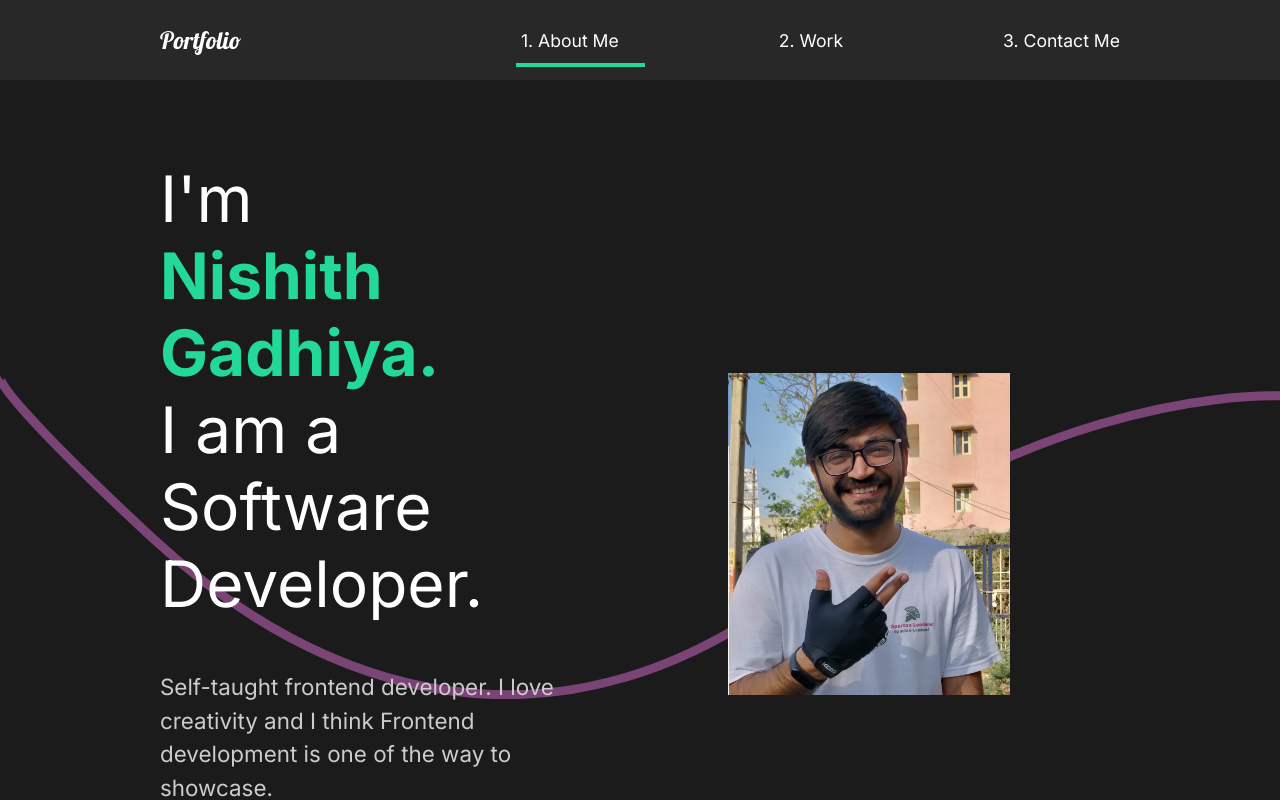
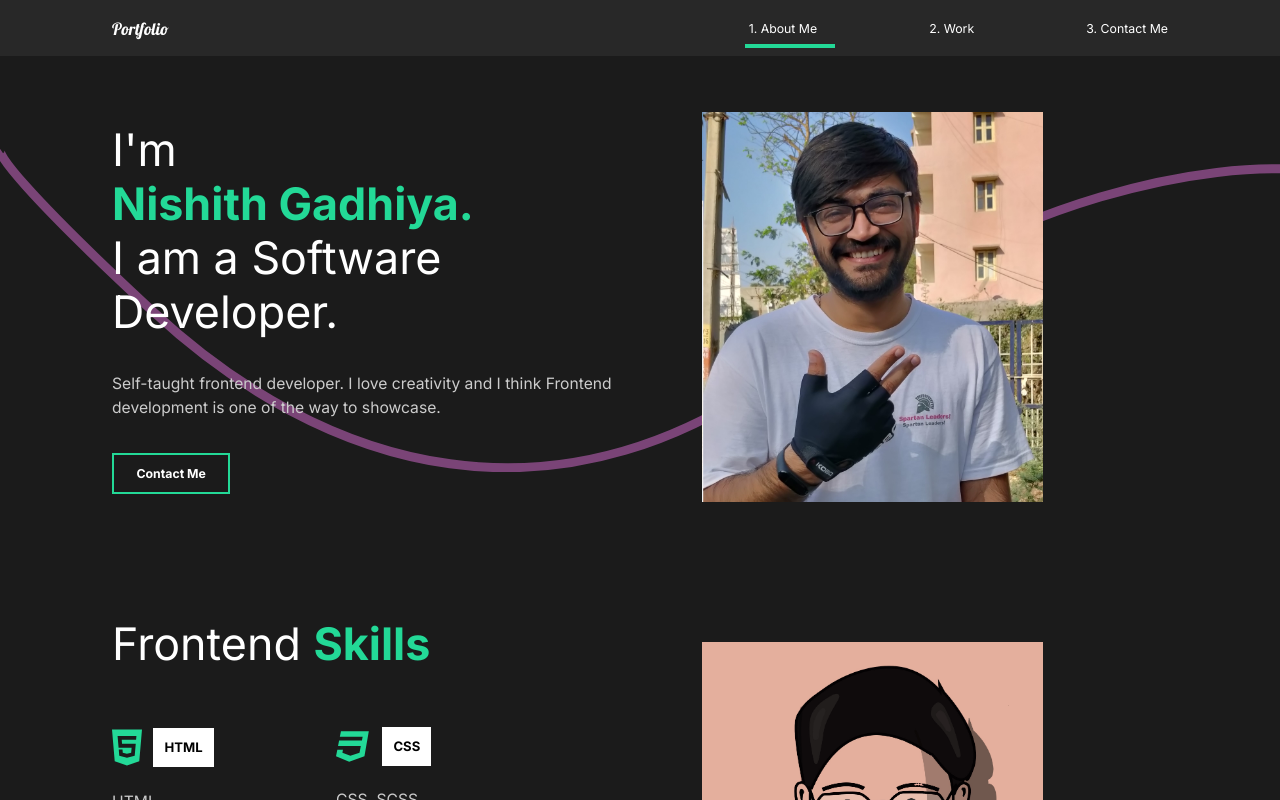
Before and after one commit to nishithgadhiya/react-portfolio, a React (Create React App) app: page / in a window 1280 px wide. Shown: the top 800 px of the page. Built offline with nearby package versions, Linux system fonts and the light colour scheme.

Commit message:
updated GlobalStyle.js
added Zoom in CSS

```diff
--- a/src/components/GlobalStyle.js
+++ b/src/components/GlobalStyle.js
@@ -19,6 +19,7 @@ body{
     background: #1b1b1b;
     font-family: 'Inter', sans-serif;
     overflow-x:hidden;
+    zoom: 0.70;
 }
 
 button{
```
